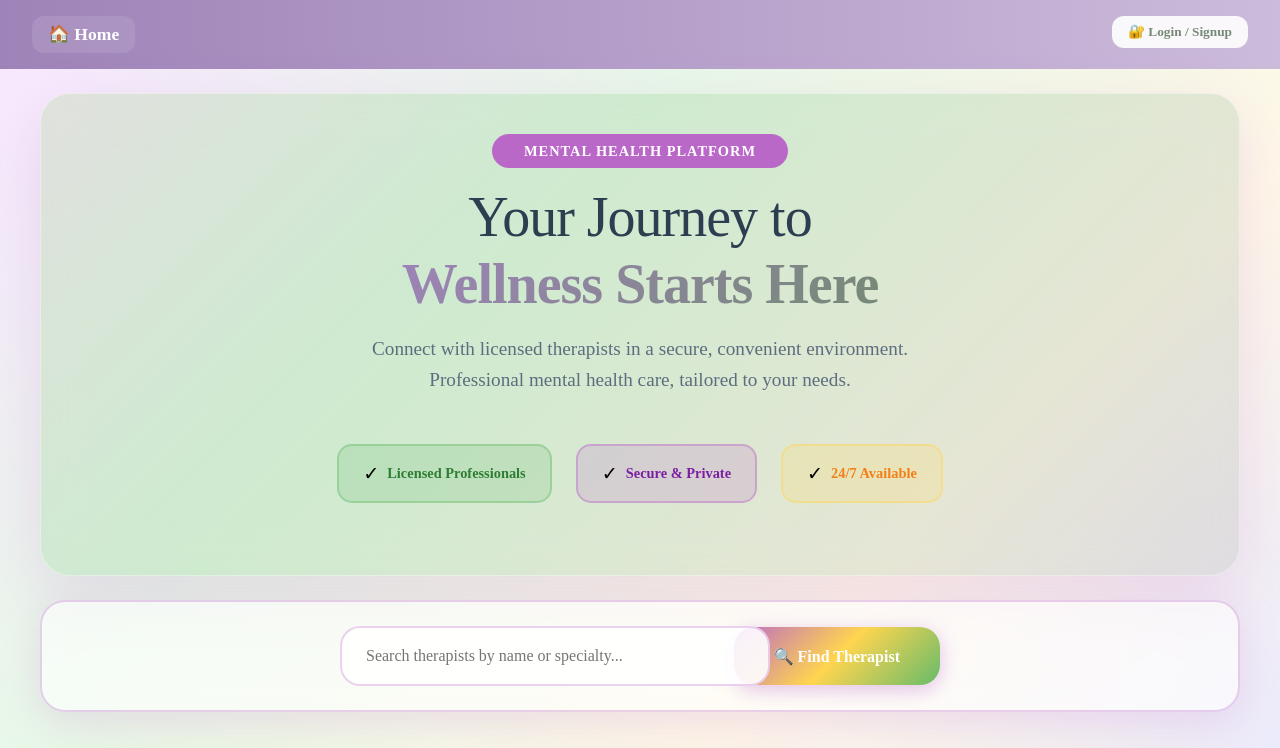
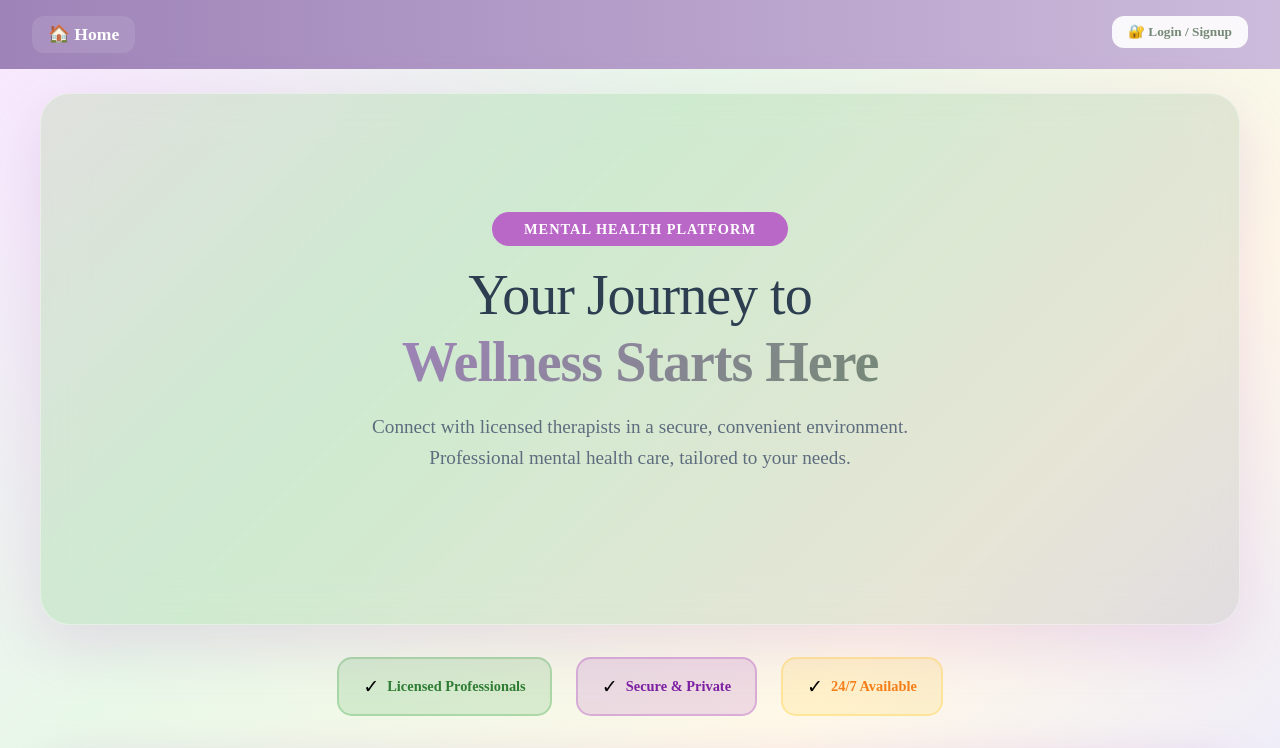
Before and after one commit to kiananasiri/therapyconnect, a React (Create React App) app in the folder frontend/: page / in a window 1280 px wide. Shown: the top 748 px of the page. Built offline with nearby package versions, Linux system fonts and the light colour scheme; no server answers.

Commit message:
ui frntend up

```diff
--- a/frontend/src/pages/Home.jsx
+++ b/frontend/src/pages/Home.jsx
@@ -45,6 +45,7 @@ export default function Home() {
   });
   const [patientDetailsError, setPatientDetailsError] = useState("");
   const [patientDetailsLoading, setPatientDetailsLoading] = useState(false);
+  const [showSlide, setShowSlide] = useState(true); // true for text, false for GIF
   const [therapistAuth, setTherapistAuth] = useState({ email: "", password: "" });
   const [loginLoading, setLoginLoading] = useState(false);
   const [loginError, setLoginError] = useState("");
@@ -128,6 +129,15 @@ export default function Home() {
     };
   }, []);
 
+  // Slideshow effect for hero section
+  useEffect(() => {
+    const slideInterval = setInterval(() => {
+      setShowSlide(prev => !prev);
+    }, 8000); // Switch every 8 seconds
+
+    return () => clearInterval(slideInterval);
+  }, []);
+
   const handleSearch = (e) => {
     e.preventDefault();
     // In future: pass search query via state or query params
@@ -335,6 +345,29 @@ export default function Home() {
               background-position: 0% 50%;
             }
           }
+          @keyframes slideIn {
+            from {
+              opacity: 0;
+              transform: translateX(-50px);
+            }
+            to {
+              opacity: 1;
+              transform: translateX(0);
+            }
+          }
+          @keyframes slideOut {
+            from {
+              opacity: 1;
+              transform: translateX(0);
+            }
+            to {
+              opacity: 0;
+              transform: translateX(50px);
+            }
+          }
+          .slide-content {
+            animation: slideIn 0.8s ease-out;
+          }
         `}
       </style>
       <div style={{
@@ -377,8 +410,16 @@ export default function Home() {
           borderRadius: "30px",
           padding: "2.5rem 2rem",
           border: "1px solid rgba(255, 255, 255, 0.4)",
-          boxShadow: "0 20px 60px rgba(186, 104, 200, 0.2)"
-        }}>
+          boxShadow: "0 20px 60px rgba(186, 104, 200, 0.2)",
+          height: "450px",
+          display: "flex",
+          alignItems: "center",
+          justifyContent: "center"
+        }}>
+
+          {showSlide ? (
+            // Text Content Slide
+            <div className="slide-content" style={{ textAlign: "center", width: "100%" }}>
               <div style={{
                 display: "inline-block",
                 background: "#BA68C8",
@@ -422,24 +463,61 @@ export default function Home() {
 
               <p style={{
                 fontSize: "1.2rem",
-            margin: "0 0 2rem 0",
+                margin: "0 auto 2rem auto",
                 color: "#5D6D7E",
                 fontWeight: "400",
                 fontFamily: "'Times New Roman', serif",
                 lineHeight: "1.6",
-            maxWidth: "700px",
-            margin: "0 auto 3rem auto"
+                maxWidth: "700px"
               }}>
                 Connect with licensed therapists in a secure, convenient environment.
                 <br />
                 Professional mental health care, tailored to your needs.
               </p>
-
+            </div>
+          ) : (
+            // GIF Content Slide
+            <div className="slide-content" style={{ textAlign: "center", width: "100%" }}>
+              <img
+                src={helpGif}
+                alt="Mental Health Support"
+                style={{
+                  width: "350px",
+                  height: "350px",
+                  objectFit: "cover",
+                  flexShrink: 0
+                }}
+              />
+              <h2 style={{
+                fontSize: "2rem",
+                fontWeight: "600",
+                color: "#2C3E50",
+                fontFamily: "'Times New Roman', serif",
+                marginTop: "1.5rem",
+                marginBottom: "0.5rem"
+              }}>
+                We're Here to Help
+              </h2>
+              <p style={{
+                fontSize: "1.1rem",
+                color: "#5D6D7E",
+                fontFamily: "'Times New Roman', serif",
+                maxWidth: "600px",
+                margin: "0 auto"
+              }}>
+                Take the first step towards better mental health with our caring professionals.
+              </p>
+            </div>
+          )}
+        </div>
+
+        {/* Feature Badges - Outside the hero box */}
         <div style={{
           display: "flex",
           justifyContent: "center",
           gap: "1.5rem",
           flexWrap: "wrap",
+          marginTop: "2rem",
           marginBottom: "2rem"
         }}>
           <div style={{
@@ -500,7 +578,6 @@ export default function Home() {
             }}>
               24/7 Available
             </span>
-            </div>
           </div>
         </div>
 
```
Lines whose indentation alone changed are shown as unchanged.
